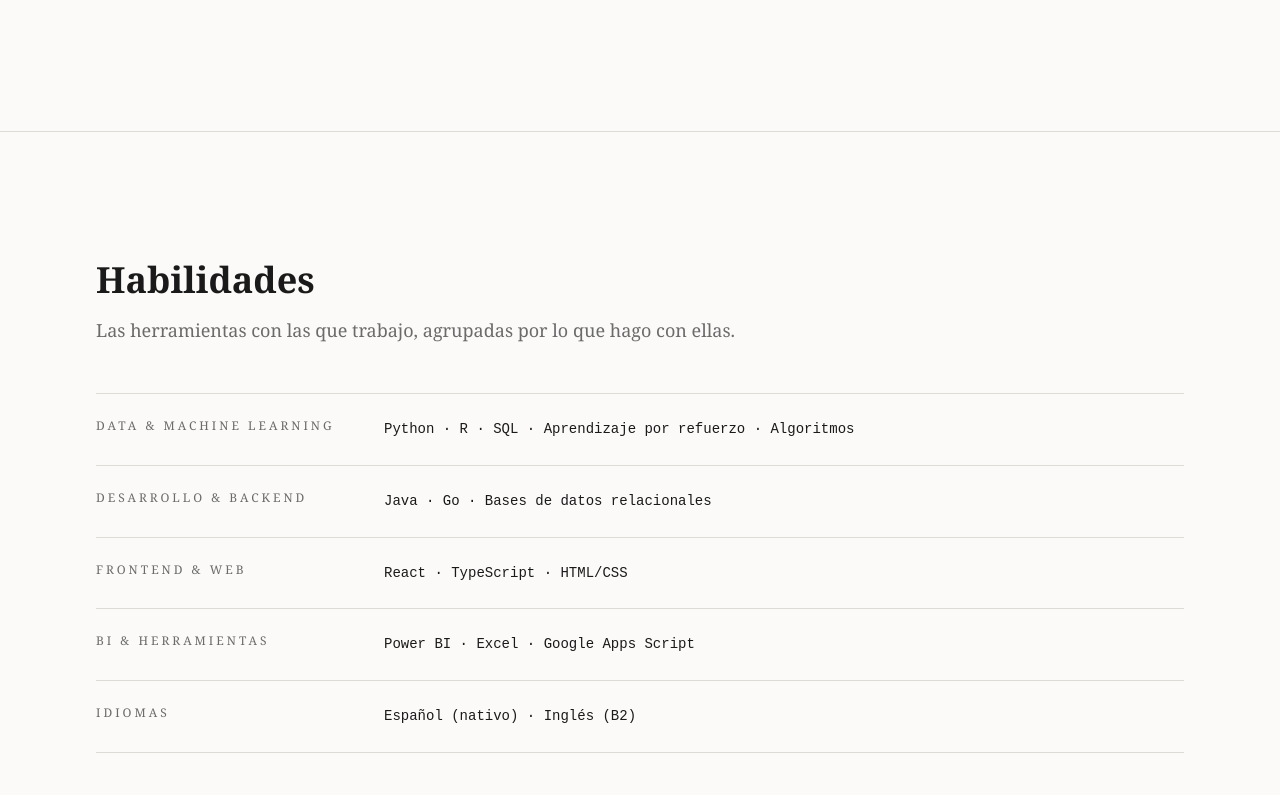
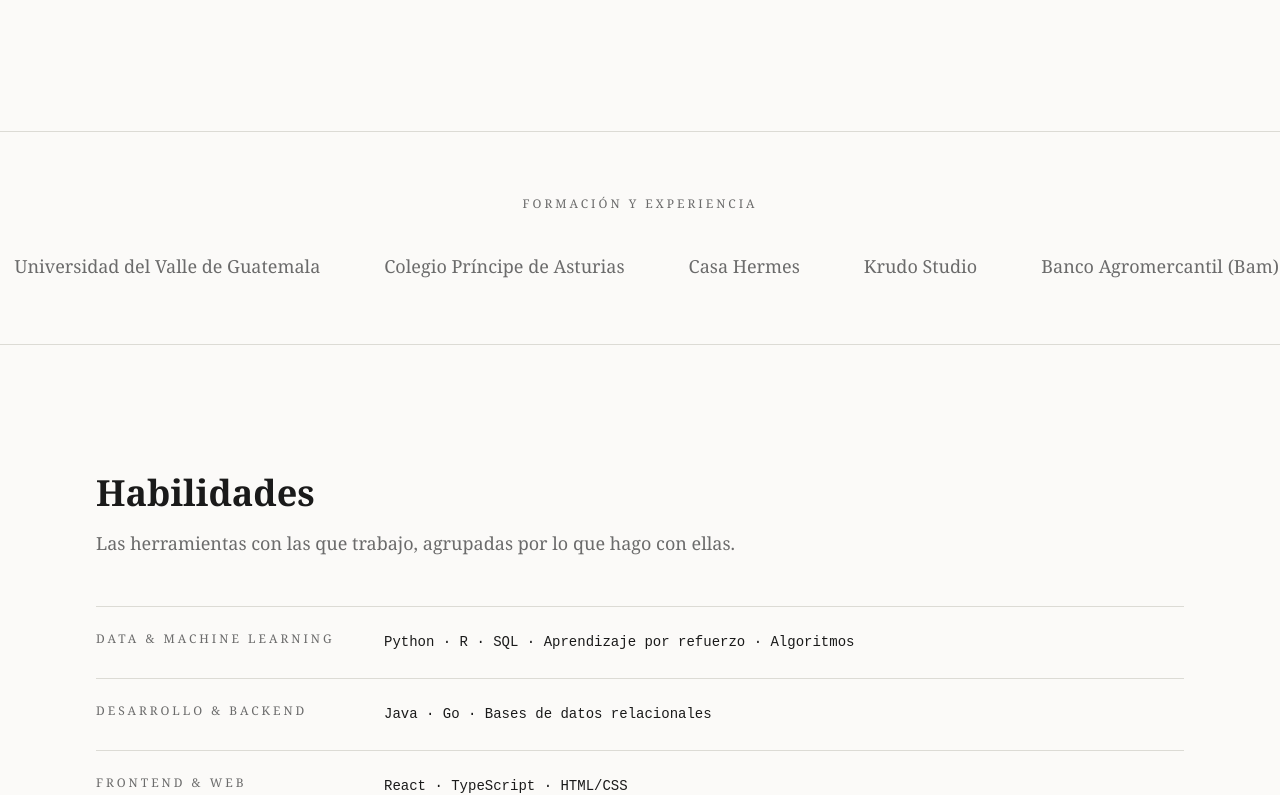
Before and after one commit to marcocarbajalb/portafolio, a React (Vite) app: page / in a window 1280 px wide. Shown: the part 5886-6681 px from the top of the page. Built offline with nearby package versions, Linux system fonts and the light colour scheme.

Commit message:
feat: agregar marquee de logos (formación y experiencia)

```diff
--- a/src/App.tsx
+++ b/src/App.tsx
@@ -2,6 +2,7 @@
 import Hero from './components/sections/Hero';
 import Proyectos from './components/sections/Proyectos';
 import SobreMi from './components/sections/SobreMi';
+import Logos from './components/sections/Logos';
 import Habilidades from './components/sections/Habilidades';
 import Contacto from './components/sections/Contacto';
 
@@ -11,6 +12,7 @@
       <Hero />
       <Proyectos />
       <SobreMi />
+      <Logos />
       <Habilidades />
       <Contacto />
     </Layout>
--- a/src/components/layout/Footer.tsx
+++ b/src/components/layout/Footer.tsx
@@ -5,11 +5,8 @@
   return (
     <footer className="border-t border-rule py-10">
       <Container>
-        <div className="flex flex-col items-start justify-between gap-4 sm:flex-row sm:items-center">
+        <div className="flex justify-end">
           <p className="font-serif text-sm text-muted">© {year} Marco Carbajal</p>
-          <p className="font-mono text-xs uppercase tracking-wider text-muted">
-            Compuesto en Newsreader · React + Vite
-          </p>
         </div>
       </Container>
     </footer>
--- /dev/null
+++ b/src/components/sections/Logos.tsx
@@ -0,0 +1,57 @@
+import Container from '../layout/Container';
+
+type Logo = { name: string; src?: string };
+
+const logos: Logo[] = [
+  { name: 'Banco Agromercantil (Bam)' },
+  { name: 'Universidad del Valle de Guatemala' },
+  { name: 'Colegio Príncipe de Asturias' },
+  { name: 'Casa Hermes' },
+  { name: 'Krudo Studio' },
+];
+
+function LogoItem({ logo }: { logo: Logo }) {
+  if (logo.src) {
+    return (
+      <img
+        src={logo.src}
+        alt={logo.name}
+        className="h-8 w-auto opacity-60 grayscale transition hover:opacity-100"
+      />
+    );
+  }
+  return <span className="whitespace-nowrap font-serif text-lg text-muted">{logo.name}</span>;
+}
+
+function LogoGroup({ hidden = false }: { hidden?: boolean }) {
+  return (
+    <ul
+      aria-hidden={hidden || undefined}
+      className="flex shrink-0 list-none items-center gap-16 pr-16"
+    >
+      {logos.map((logo) => (
+        <li key={logo.name}>
+          <LogoItem logo={logo} />
+        </li>
+      ))}
+    </ul>
+  );
+}
+
+export default function Logos() {
+  return (
+    <section aria-label="Formación y experiencia" className="border-t border-rule py-16">
+      <Container>
+        <p className="text-center font-serif text-xs uppercase tracking-[0.25em] text-muted">
+          Formación y experiencia
+        </p>
+      </Container>
+      <div className="marquee mt-10 overflow-hidden">
+        <div className="marquee-track flex w-max">
+          <LogoGroup />
+          <LogoGroup hidden />
+        </div>
+      </div>
+    </section>
+  );
+}
--- a/src/index.css
+++ b/src/index.css
@@ -56,3 +56,23 @@
     scroll-behavior: smooth;
   }
 }
+
+/* — Marquee de logos — */
+.marquee-track {
+  animation: marquee 32s linear infinite;
+}
+
+.marquee:hover .marquee-track {
+  animation-play-state: paused;
+}
+
+@keyframes marquee {
+  from { transform: translateX(0); }
+  to { transform: translateX(-50%); }
+}
+
+@media (prefers-reduced-motion: reduce) {
+  .marquee-track {
+    animation: none;
+  }
+}
```
